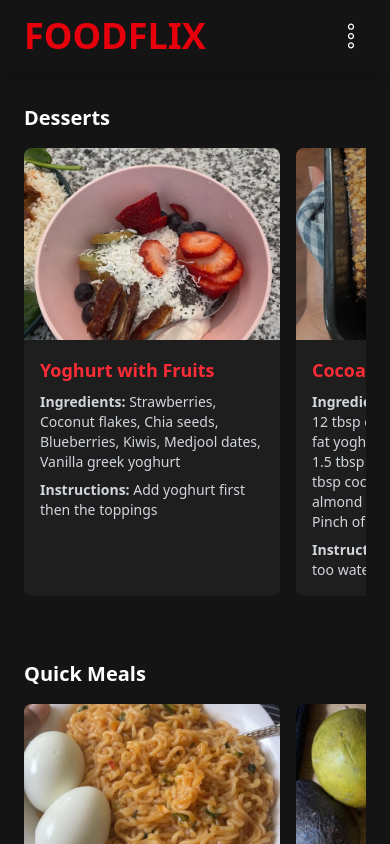
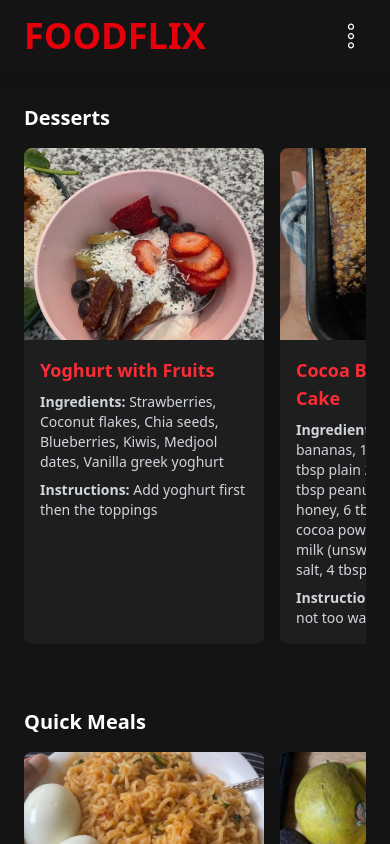
Before and after one commit to akunna1/Foodflix, a Next.js app: page /recipes in a window 390 px wide. Shown: the top 844 px of the page. Built offline with nearby package versions, Linux system fonts and the light colour scheme.

Commit message:
done for now

```diff
--- a/src/app/components/ccontact.tsx
+++ b/src/app/components/ccontact.tsx
@@ -5,7 +5,7 @@ import React from "react";
 
 const Ccontact = () => {
   return (
-    <main className="bg-[#141414] text-gray-200 min-h-screen flex flex-col items-center px-6 py-16">
+    <main className="bg-[#141414] text-gray-200 min-h-screen flex flex-col items-center px-8 py-24">
       <h1 className="text-4xl md:text-5xl font-extrabold text-white mb-8 text-center">
         Contact Me
       </h1>
--- a/src/app/components/crecipes.tsx
+++ b/src/app/components/crecipes.tsx
@@ -87,7 +87,7 @@ const categories: Category[] = [
         instructions: "Use hot water to make the milk",
       },
     {
-        title: "Ughh I Don't Feel Like Cooking",
+        title: "Avocado and Dates",
         image: "/photos/quick3.jpg",
         ingredients: ["Medjool dates", "Avocado", "A sandwich (optional)", "Tea"],
         instructions: "Scroll down to get some sandwich ideas",
@@ -96,7 +96,7 @@ const categories: Category[] = [
         title: "Agege Bread with Tea",
         image: "/photos/quick4.jpg",
         ingredients: ["Agege bread", "Blue band butter (optional)", "Hot tea",],
-        instructions: "Sit down and chop, the storm go pass...",
+        instructions: "Sit down and chop, the storm shall pass...",
       },
     ],
   },
@@ -238,10 +238,10 @@ const categories: Category[] = [
         instructions: "Melt butter in a pot and sauté the onion until soft. Blend some of the boiled potatoes for creaminess, then add them back with the sautéed onion, the rest of the potatoes, sweet corn, shredded chicken, seasoning, and milk. Simmer gently and finish with fresh lettuce basil",
       },
       {
-        title: "Fruit Tart",
-        image: "/photos/dessert2.jpg",
-        ingredients: ["Pastry", "Custard", "Assorted fruits"],
-        instructions: "Fill pastry with custard, top with fruits, chill, serve.",
+        title: "Tomato Basil Soup",
+        image: "/photos/soup2.jpg",
+        ingredients: ["Ripe tomatoes", "Onion", "Garlic", "Fresh basil leaves", "Olive oil or butter", "Vegetable broth", "Salt", "Black pepper", "Optional: Heavy cream or sugar"],
+        instructions: "Sauté onion and garlic in olive oil until soft, then add chopped tomatoes and cook until they break down. Pour in broth, season with salt and pepper, and simmer until flavors blend. Blend until smooth, stir in fresh basil, and finish with cream if desired. Eat with grilled cheese sandwich"
       },
     ],
   },
@@ -367,7 +367,7 @@ const categories: Category[] = [
       {
         title: "Waffle looking Pancakes",
         image: "/photos/mis1.jpg",
-        ingredients: ["Powdered milk", "Flour", "Eggs", "Sugar"],
+        ingredients: ["Powdered milk", "Flour", "Eggs", "Sugar", "Water"],
         instructions: "You can use the above ingredients or pancake mix. Make sure the mix is not too watery and cook it in a waffle oven",
       },
       {
@@ -430,7 +430,7 @@ function CategorySlider({ category }: { category: Category }) {
         {category.recipes.map((recipe, idx) => (
           <div
             key={idx}
-            className="flex-shrink-0 w-64 md:w-72 rounded-lg overflow-hidden bg-[#1e1e1e] transform transition duration-300 hover:scale-105 hover:brightness-90 cursor-pointer"
+            className="flex-shrink-0 w-60 md:w-70 rounded-lg shadow-lg overflow-hidden bg-[#1e1e1e] transform transition duration-300 hover:scale-105 hover:brightness-90 cursor-pointer"
           >
             <div className="relative w-full h-48 md:h-56">
               <Image src={recipe.image} alt={recipe.title} fill className="object-cover" />
--- a/src/app/components/navbar.tsx
+++ b/src/app/components/navbar.tsx
@@ -51,7 +51,7 @@ export default function Navbar() {
 
   {/* Dropdown menu */}
   {isOpen && (
-<div className="absolute top-5 left-[-50] bg-[#141414]/95 rounded-lg shadow-lg shadow-black p-8 flex flex-col gap-4 w-40 text-base font-medium">
+<div className="absolute top-5 left-[-50] bg-[#141414]/95 rounded-lg shadow-lg shadow-black px-6 py-4 flex flex-col gap-4 w-40 text-base font-medium">
       <Link
         href="/about"
         className="text-white hover:text-red-500 focus:text-red-500 active:text-red-500 transition-colors cursor-pointer"
--- a/src/app/components/slides.tsx
+++ b/src/app/components/slides.tsx
@@ -59,7 +59,7 @@ function FoodRow({ title, images }: { title: string; images: string[] }) {
         {images.map((src, i) => (
           <div
             key={i}
-            className="relative flex-shrink-0 w-60 md:w-64 h-40 md:h-56 shadow-lg rounded-md overflow-hidden transform transition duration-300 hover:scale-105 hover:brightness-90 cursor-pointer opacity-80"
+            className="relative flex-shrink-0 w-40 md:w-60 h-40 md:h-56 rounded-md shadow-lg overflow-hidden transform transition duration-300 hover:scale-105 hover:brightness-90 cursor-pointer opacity-80"
           >
             <Image src={src} alt={title} fill className="object-cover" />
           </div>
```
Also changed, not shown: public/photos/dessert6x.jpg (added), public/photos/soup2.jpg (added).
